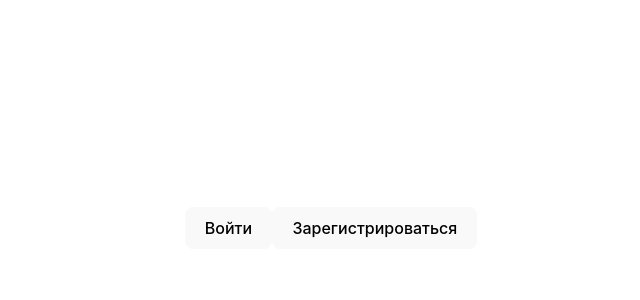
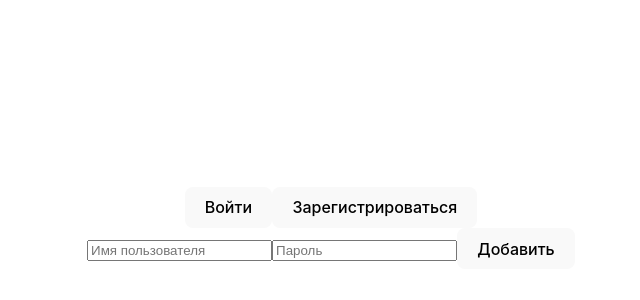
Before and after one commit to Nixx342/TaskTracker, a React (Vite) app in the folder frontend/: page /login in a window 1280 px wide. Shown: the part 172-472 px from the top of the page, without its empty margins (309-949 px from the left). Built offline with nearby package versions, Linux system fonts and the light colour scheme.

Commit message:
перенос на Ноут

```diff
--- a/frontend/package.json
+++ b/frontend/package.json
@@ -11,6 +11,7 @@
     "preview": "vite preview"
   },
   "dependencies": {
+    "axios": "^1.7.9",
     "prop-types": "^15.8.1",
     "react": "^18.3.1",
     "react-dom": "^18.3.1",
--- /dev/null
+++ b/frontend/src/assets/Components/AddUser.tsx
@@ -0,0 +1,45 @@
+import { useState } from "react";
+
+function AddUser() {
+    const [username, setUsername] = useState("");
+    const [password, setPassword] = useState("");
+
+    const handleSubmit = async (e: React.FormEvent) => {
+        e.preventDefault();
+        const response = await fetch("http://localhost:8080/adduser", {
+            method: "POST",
+            headers: {
+                "Content-Type": "application/json",
+            },
+            body: JSON.stringify({ username, password }),
+        });
+
+        if (response.ok) {
+            alert("Пользователь добавлен");
+        } else {
+            alert("Ошибка при добавлении");
+        }
+    };
+
+    return (
+        <form onSubmit={handleSubmit}>
+            <input
+                type="text"
+                placeholder="Имя пользователя"
+                value={username}
+                onChange={(e) => setUsername(e.target.value)}
+                required
+            />
+            <input
+                type="password"
+                placeholder="Пароль"
+                value={password}
+                onChange={(e) => setPassword(e.target.value)}
+                required
+            />
+            <button type="submit">Добавить</button>
+        </form>
+    );
+}
+
+export default AddUser;
--- a/frontend/src/assets/Pages/LoginPage.tsx
+++ b/frontend/src/assets/Pages/LoginPage.tsx
@@ -2,6 +2,7 @@ import {useState} from "react";
 import { TypeComponents } from '../Types/TypeComponents.ts';
 import '../Styles/LoginPage.scss'
 import {useNavigate} from "react-router-dom";
+import AddUser from "../Components/AddUser.tsx";
 
 const LoginPage = (props) => {
     const [username, setUsername] = useState<string>('');
@@ -131,6 +132,9 @@ const LoginPage = (props) => {
                         : null
                 }
             </dialog>
+
+
+            <AddUser />
         </>
     )
 }
```
Also changed, not shown: 2 other files (tests, documents, lock files or other folders).
